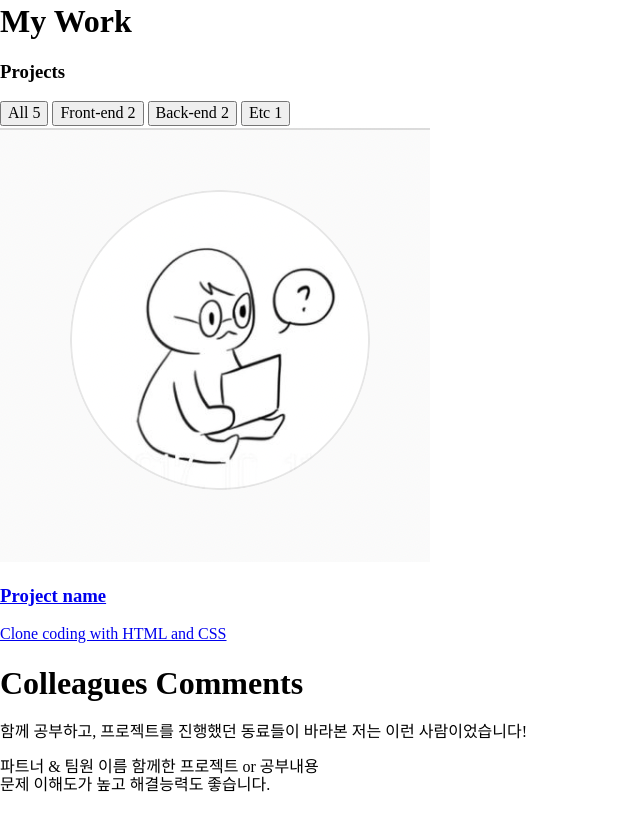
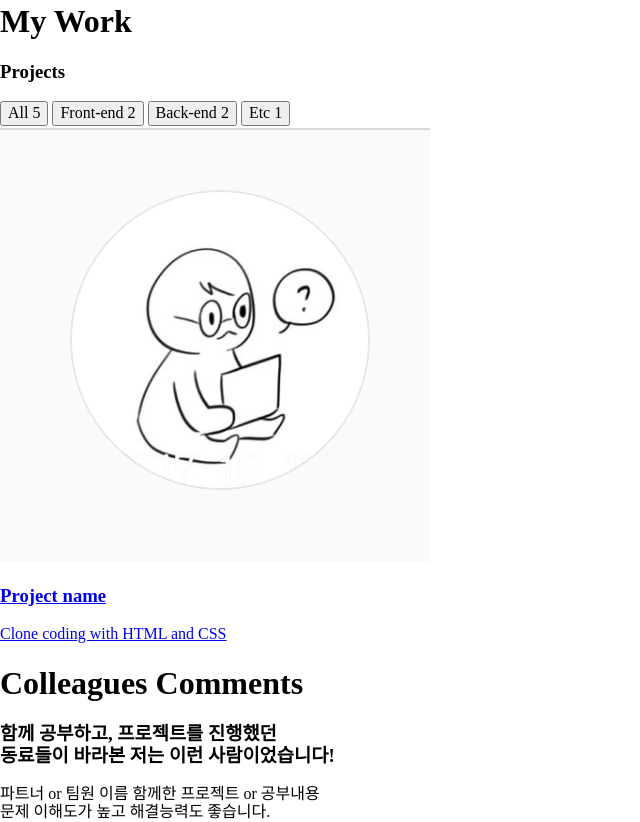
Before and after one commit to glen15/portfolio, a plain HTML site: page index.html in a window 1280 px wide. Shown: the part 1319-2141 px from the top of the page, without its empty margins (0-640 px from the left). Before the commit the page ends 2113 px from the top, so only its background shows below. Drawn offline with Linux system fonts and the light colour scheme.

Commit message:
add commetns part

```diff
--- a/index.html
+++ b/index.html
@@ -194,12 +194,14 @@
         </section>
         <section id="comments">
             <h1>Colleagues Comments</h1>
-            <p>
-                함께 공부하고, 프로젝트를 진행했던 동료들이 바라본 저는 이런 사람이었습니다!
-            </p>
-            <div class="comments__card">
+            <h3>
+                함께 공부하고, 프로젝트를 진행했던 <br>동료들이 바라본 저는 이런 사람이었습니다!
+            </h3>
+            <div class="comments">
                 <div class="comments__pair">
-                    <span>파트너 & 팀원 이름</span>
+                    <span>파트너 or 팀원 이름</span>
+                    <!-- 팀원들은 깃헙주소나 이메일 적어도되는지 확인받고 쓸 것 페어는 이름만 -->
+                    <!-- 이름누르면 깃허브로 -->
                     <span>함께한 프로젝트 or 공부내용</span>
                 </div>
                 <div class="comments__text">
```
